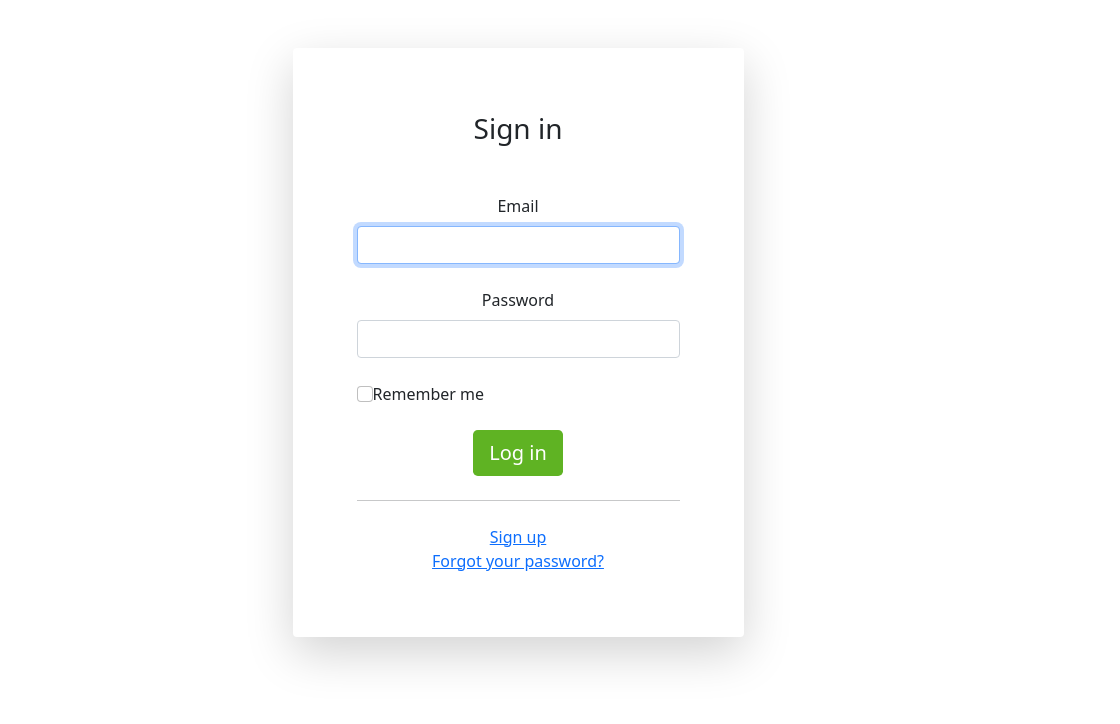
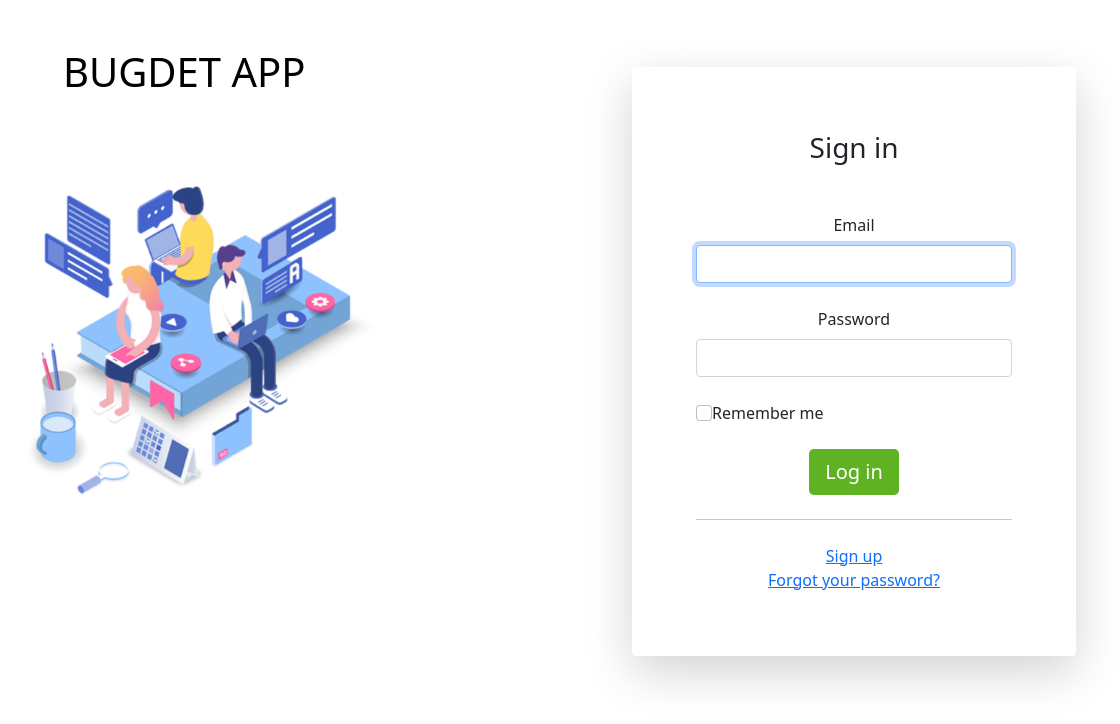
Before and after one commit to Abel-desu/Budget_app, a Rails app: page /users/sign_in in a window 1320 px wide. Shown: the part 56-780 px from the top of the page, without its empty margins (142-1262 px from the left). Run offline with Rails 7, Linux system fonts and the light colour scheme; some libraries are stand-ins or nearby versions.

Commit message:
add splash page

```diff
--- a/app/assets/stylesheets/application.css
+++ b/app/assets/stylesheets/application.css
@@ -67,3 +67,18 @@
   display: grid;
   grid-template-columns: 15% 30% 8% 17% 25%;
 }
+
+.image{
+  width: 468px;
+}
+.col-12{
+  top: 123px;
+    position: absolute;
+}
+.bugdet{
+  position: relative;
+  left: 103px;
+}
+.total{
+  margin-left: 192px;
+}
--- a/app/views/devise/sessions/new.html.erb
+++ b/app/views/devise/sessions/new.html.erb
@@ -1,9 +1,18 @@
 <%unless user_signed_in?%>
 <%= render 'shared/navbar'%>
 <%end%>
+
 <div class="container py-5 h-100">
-<div class="row d-flex justify-content-center align-items-center h-100">
-      <div class="col-12 col-md-8 col-lg-6 col-xl-5">
+<div class="w-full h-screen lg:w-1/2 grid grid-cols-1 grid-rows-6 relative lg:p-10 lg:h-5/6">
+  <div class="row-span-4 h-fit lg:h-auto flex justify-center">
+<h1 class="bugdet font-Bold text-4xl text-black text-start z-50">BUGDET APP</h1>
+
+    <%= image_tag "11.png", class: "image absolute -top-10 w-full lg:w-auto bg-white lg:relative lg:top-0"%>
+    </div>
+
+<div class="row d-flex justify-content-end align-items-center h-100">
+      <div class="image col-12 col-md-8 col-lg-6 col-xl-5">
+
         <div class="shadow-lg p-3 mb-5 bg-body rounded  " style="border-radius: 1rem;">
           <div class="card-body p-5 text-center">
 
--- a/app/views/purchases/_purchase.html.erb
+++ b/app/views/purchases/_purchase.html.erb
@@ -3,6 +3,9 @@
   <td>$<%= purchase.amount %></td>
   <td > <%= purchase.category.name %></td>
   <td >
+
       <%= button_to "Delete", category_purchase_path(purchase.category_id, purchase.id), method: :delete, data: { confirm: 'Are you sure?' }, class: "btn btn-danger" %>
   </td>
+    <p class="total text-center">total amount =$<%= purchase.amount %></p>
+
 </tr>
--- a/app/views/purchases/index.html.erb
+++ b/app/views/purchases/index.html.erb
@@ -2,6 +2,7 @@
 <p style="color: green"><%= notice %></p>
 <div>
 <h1 class="header">Purchases</h1>
+
 <%= link_to "New purchase", new_category_purchase_path  ,class: "btn btn-info"%>
 </div>
   <div id="purchases">
```
Also changed, not shown: app/assets/images/1.png (added), app/assets/images/11.png (added), app/assets/images/12.png (added).
